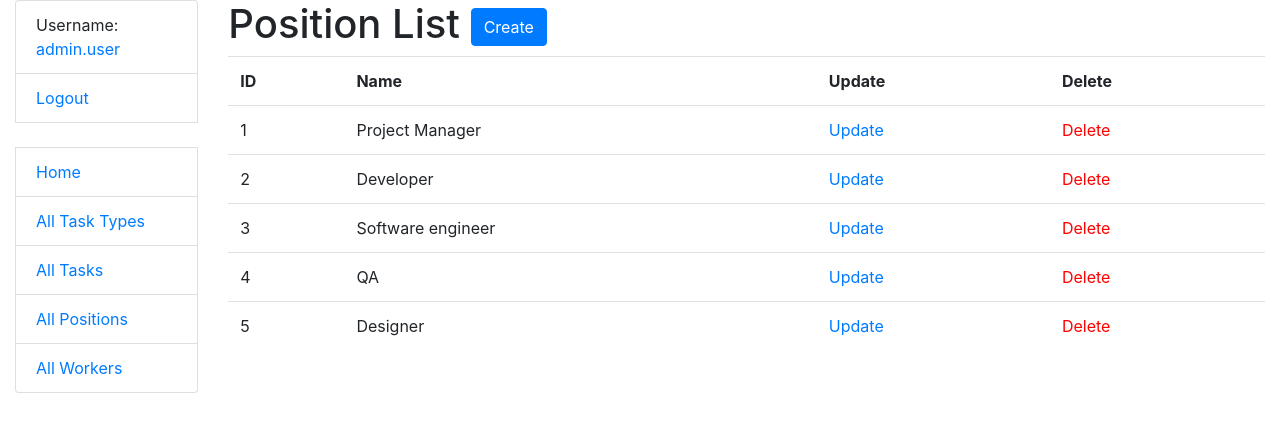
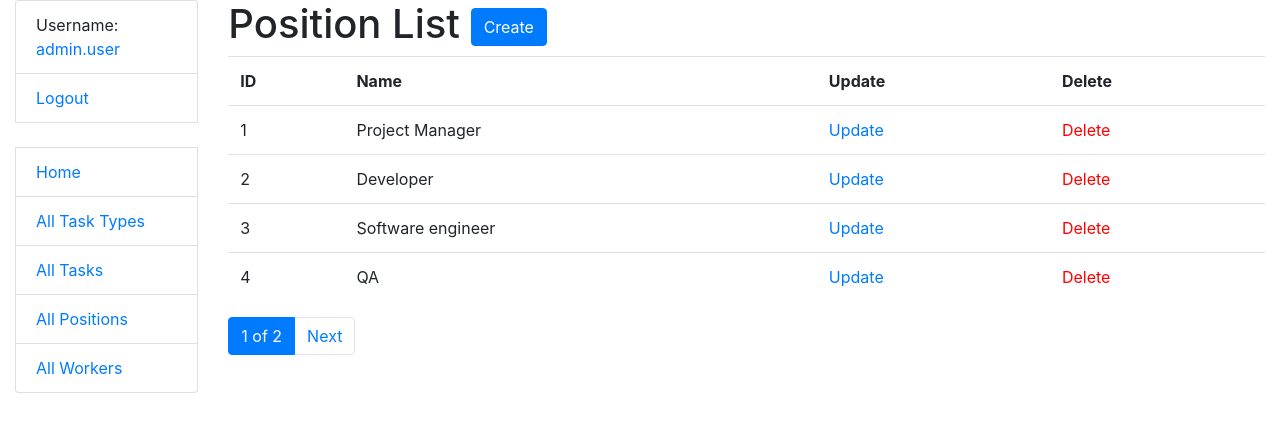
Before and after one commit to IProskurnytskyi/company-task-manager, a Django app: page /positions/ in a window 1280 px wide. Shown: the top 432 px of the page. Run offline with Django 4.2, Linux system fonts and the light colour scheme; a user stored in the database is signed in; data comes from the database, SQL or seed files in the repository.

Commit message:
Add pagination to list views.

```diff
--- a/task/views.py
+++ b/task/views.py
@@ -30,6 +30,7 @@ class TaskTypeListView(LoginRequiredMixin, generic.ListView):
     model = TaskType
     template_name = "task/task_type_list.html"
     context_object_name = "task_type_list"
+    paginate_by = 4
 
 
 class TaskTypeCreateView(LoginRequiredMixin, generic.CreateView):
@@ -54,6 +55,7 @@ class TaskTypeDeleteView(LoginRequiredMixin, generic.DeleteView):
 
 class TaskListView(LoginRequiredMixin, generic.ListView):
     model = Task
+    paginate_by = 4
 
 
 class TaskDetailView(LoginRequiredMixin, generic.DetailView):
@@ -81,6 +83,7 @@ class TaskDeleteView(LoginRequiredMixin, generic.DeleteView):
 
 class PositionListView(LoginRequiredMixin, generic.ListView):
     model = Position
+    paginate_by = 4
 
 
 class PositionCreateView(LoginRequiredMixin, generic.CreateView):
@@ -103,6 +106,7 @@ class PositionDeleteView(LoginRequiredMixin, generic.DeleteView):
 class WorkerListView(LoginRequiredMixin, generic.ListView):
     model = Worker
     queryset = Worker.objects.select_related("position")
+    paginate_by = 4
 
 
 class WorkerDetailView(LoginRequiredMixin, generic.DetailView):
--- a/templates/base.html
+++ b/templates/base.html
@@ -25,6 +25,10 @@
 
       <div class="col-sm-10">
         {% block content %}{% endblock %}
+
+        {% block pagination %}
+          {% include "includes/pagination.html" %}
+        {% endblock %}
       </div>
 
     </div>
--- /dev/null
+++ b/templates/includes/pagination.html
@@ -0,0 +1,19 @@
+{% if is_paginated %}
+  <ul class="pagination">
+    {% if page_obj.has_previous %}
+      <li class="page-item">
+        <a href="?page={{ page_obj.previous_page_number }}" class="page-link">Prev</a>
+      </li>
+    {% endif %}
+
+    <li class="page-item active">
+      <span class="page-link">{{ page_obj.number }} of {{ paginator.num_pages }}</span>
+    </li>
+
+    {% if page_obj.has_next %}
+      <li class="page-item">
+        <a href="?page={{ page_obj.next_page_number }}" class="page-link">Next</a>
+      </li>
+    {% endif %}
+  </ul>
+{% endif %}
```
